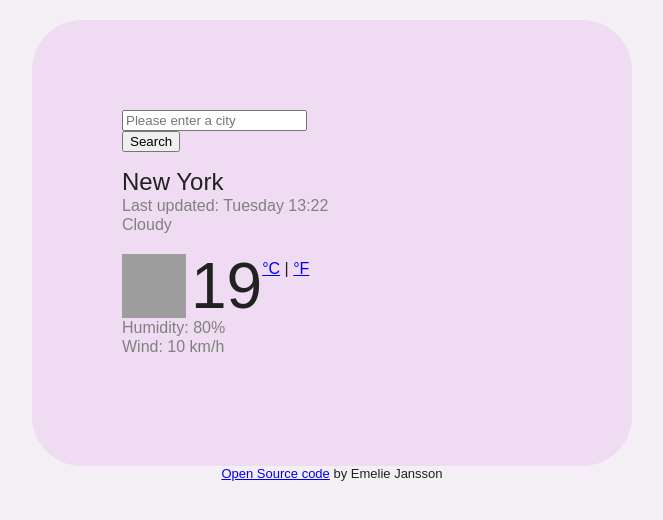
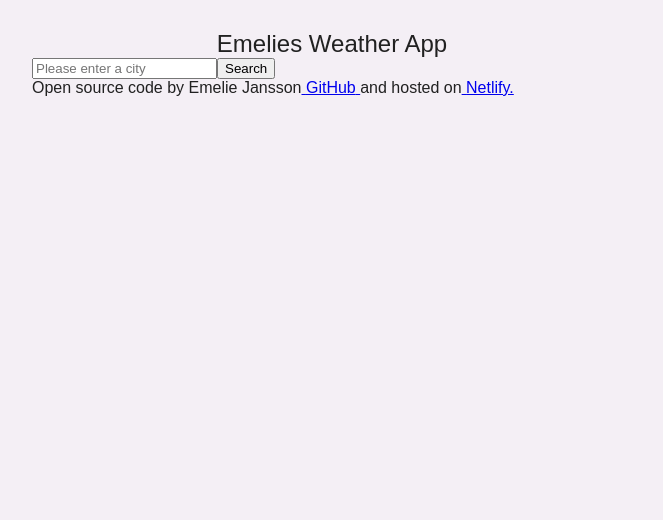
Before and after one commit to aworkconsulting/react-app-weather, a React (Create React App) app: page / in a window 1280 px wide. Shown: the top 520 px of the page, without its empty margins (308-971 px from the left). Built offline with nearby package versions, Linux system fonts and the light colour scheme; grey boxes are pictures that could not be loaded.

Commit message:
added footer.js

```diff
--- a/package.json
+++ b/package.json
@@ -6,6 +6,7 @@
     "@testing-library/jest-dom": "^5.16.5",
     "@testing-library/react": "^13.4.0",
     "@testing-library/user-event": "^13.5.0",
+    "axios": "^1.1.3",
     "react": "^18.2.0",
     "react-dom": "^18.2.0",
     "react-scripts": "5.0.1",
--- a/src/App.js
+++ b/src/App.js
@@ -1,86 +1,58 @@
-import "./App.css";
-import "./weather.css";
+import React, { useState } from "react";
+import axios from "axios";
 
-export default function Weather() {
-  let weatherData = {
-    city: "New York",
-    temperature: 19,
-    date: "Tuesday 13:22",
-    description: "Cloudy",
-    imgUrl: "https://ssl.gstatic.com/onebox/weather/64/sunny.png",
-    humidity: 80,
-    wind: 10,
-  };
-  return (
-    <div className="container">
-      <div className="weather-app-wrapper">
-        <div className="weather-app">
-          <form id="search-form" className="mb-3">
-            <div className="row">
-              <div className="col-9">
+export default function WeatherSearch() {
+  const [city, setCity] = useState("");
+  const [loaded, setLoaded] = useState(false);
+  const [weather, setWeather] = useState({});
+
+  function showWeather(response) {
+    setLoaded(true);
+    setWeather({
+      temperature: Math.round(response.data.main.temp),
+      description: response.data.weather[0].description,
+      humidity: response.data.main.humidity,
+      wind: Math.round(response.data.wind.speed),
+      icon: `http://openweathermap.org/img/wn/${response.data.weather[0].icon}@2x.png`,
+    });
+  }
+
+  function handleSubmit(event) {
+    event.preventDefault();
+    let apiKey = "ca2c5297af3e10f6430a712560f08ff1";
+    let units = "metric";
+    let apiUrl = `https://api.openweathermap.org/data/2.5/weather?q=${city}&appid=${apiKey}&units=metric`;
+
+    axios.get(apiUrl).then(showWeather);
+  }
+  function updateCity(event) {
+    setCity(event.target.value);
+  }
+  let form = (
+    <form onSubmit={handleSubmit}>
       <input
         type="search"
         placeholder="Please enter a city"
-                  classNames="form-control"
-                  id="city-input"
-                  autocomplete="off"
+        onChange={updateCity}
       />
-              </div>
-              <div className="col-3">
-                <input
-                  type="submit"
-                  value="Search"
-                  className="btn btn-primary w-100"
-                />
-              </div>
-            </div>
+      <button type="Submit">Search</button>
     </form>
-          <div className="overview">
-            <h1>{weatherData.city}</h1>
+  );
+  if (loaded) {
+    return (
+      <div>
+        {form}
         <ul>
-              <li>Last updated: {weatherData.date}</li>
-              <li>{weatherData.description}</li>
+          <li>Temperature: {Math.round(weather.temperature)}°C</li>
+          <li>Description: {weather.description}</li>
+          <li>Humidity: {Math.round(weather.humidity)}%</li>
+          <li>Wind: {Math.round(weather.wind)}km/h</li>
+
+          <img src={weather.icon} alt={weather.description} />
         </ul>
       </div>
-          <div className="row">
-            <div className="col-6">
-              <div className="clearfix weather-temperature">
-                <img
-                  src={weatherData.imgUrl}
-                  alt={weatherData.description}
-                  className="float-left"
-                />
-                <div className="float-left">
-                  <strong>{weatherData.temperature}</strong>
-                  <span className="units">
-                    <a href="/">°C</a> | <a href="/">°F</a>
-                  </span>
-                </div>
-              </div>
-            </div>
-            <div className="col-6">
-              <ul>
-                <li>Humidity: {weatherData.humidity}%</li>
-                <li>Wind: {weatherData.wind} km/h</li>
-              </ul>
-            </div>
-          </div>
-          <div className="weather-forecast" id="forecast"></div>
-        </div>
-
-        <small class="source">
-          {" "}
-          <a
-            href="https://github.com/aworkconsulting/react-app-weather"
-            target="_blank"
-            rel="noopener noreferrer"
-          >
-            {" "}
-            Open Source code
-          </a>{" "}
-          by Emelie Jansson
-        </small>
-      </div>
-    </div>
     );
+  } else {
+    return form;
   }
+}
--- /dev/null
+++ b/src/footer.js
@@ -0,0 +1,29 @@
+import React from "react";
+import "./weather.css";
+
+export default function Footer() {
+  return (
+    <footer>
+      Open source code by Emelie Jansson
+      <a
+        href="https://github.com/aworkconsulting/react-app-weather"
+        target="_blank"
+        rel="noreferrer"
+        className="link"
+      >
+        {" "}
+        GitHub{" "}
+      </a>
+      and hosted on
+      <a
+        href="https://extraordinary-dango-394488.netlify.app/"
+        target="_blank"
+        rel="noreferrer"
+        className="link"
+      >
+        {" "}
+        Netlify.
+      </a>
+    </footer>
+  );
+}
--- a/src/index.js
+++ b/src/index.js
@@ -1,16 +1,24 @@
 import React from "react";
 import ReactDOM from "react-dom/client";
-import "./index.css";
+import "./weather.css";
 import App from "./App";
 import reportWebVitals from "./reportWebVitals";
+import WeatherSearch from "./App";
+import "./App.css";
+import Footer from "./footer";
 
 const root = ReactDOM.createRoot(document.getElementById("root"));
+
 root.render(
   <React.StrictMode>
-    <App />
+    <div className="App">
+      <h1>Emelies Weather App</h1>
+
+      <WeatherSearch />
+      <Footer />
+    </div>
   </React.StrictMode>
 );
-
 // If you want to start measuring performance in your app, pass a function
 // to log results (for example: reportWebVitals(console.log))
 // or send to an analytics endpoint. Learn more: https://bit.ly/CRA-vitals
--- a/src/weather.css
+++ b/src/weather.css
@@ -59,8 +59,12 @@
 .weather-forecast-temperature-min {
   opacity: 0.5;
 }
+
 .source {
   text-align: center;
   display: block;
   font-size: small;
 }
+h1 {
+  text-align: center;
+}
```
Also changed, not shown: 1 other file (tests, documents, lock files or other folders). Lines whose indentation alone changed are shown as unchanged.
